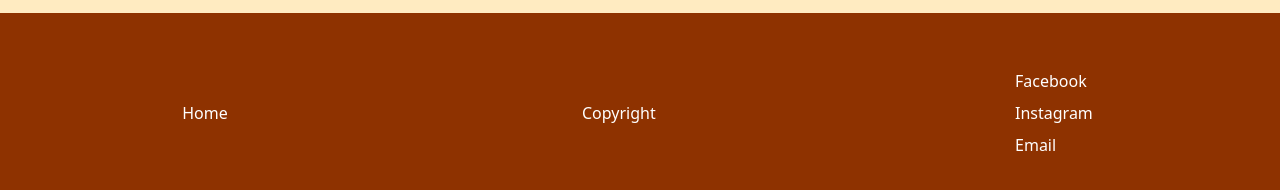
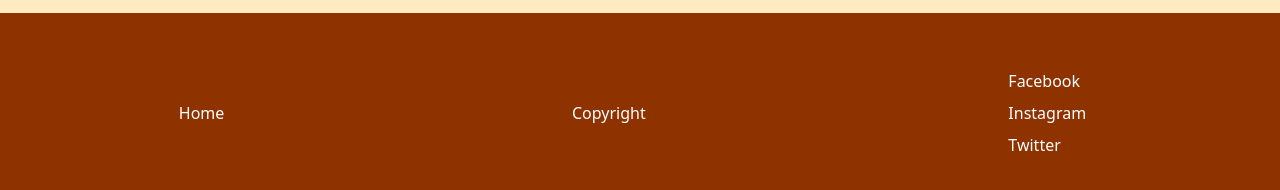
Before and after one commit to matias-ac/matias-ac.github.io, a plain HTML site: page pages/pedido.html in a window 1280 px wide. Shown: the part 822-1012 px from the top of the page. Drawn offline with nearby package versions, Linux system fonts and the light colour scheme.

Commit message:
agrega links a redes sociales en la pagina de pedidos

```diff
--- a/pages/pedido.html
+++ b/pages/pedido.html
@@ -62,9 +62,9 @@
             </div>
             <div>
                 <ul>
-                    <li>Facebook</li>
-                    <li>Instagram</li>
-                    <li>Email</li>
+                    <li><a href="http://www.facebook.com/">Facebook</a></li>
+                    <li><a href="https://www.instagram.com/">Instagram</a></li>
+                    <li><a href="https://twitter.com/">Twitter</a></li>
                 </ul>
             </div>
         </footer>
```
